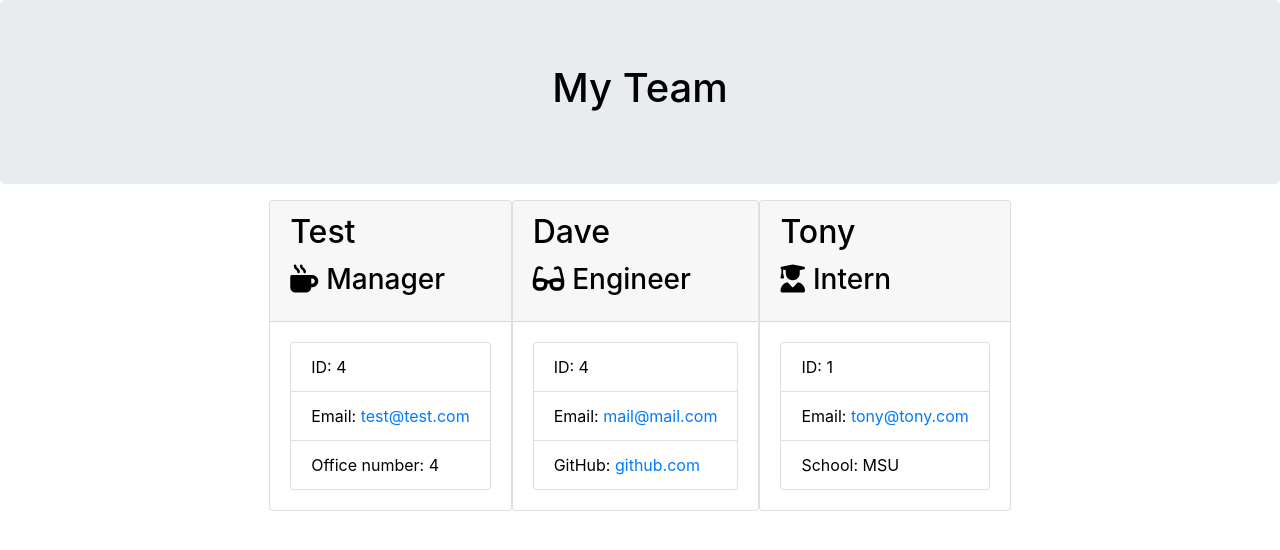
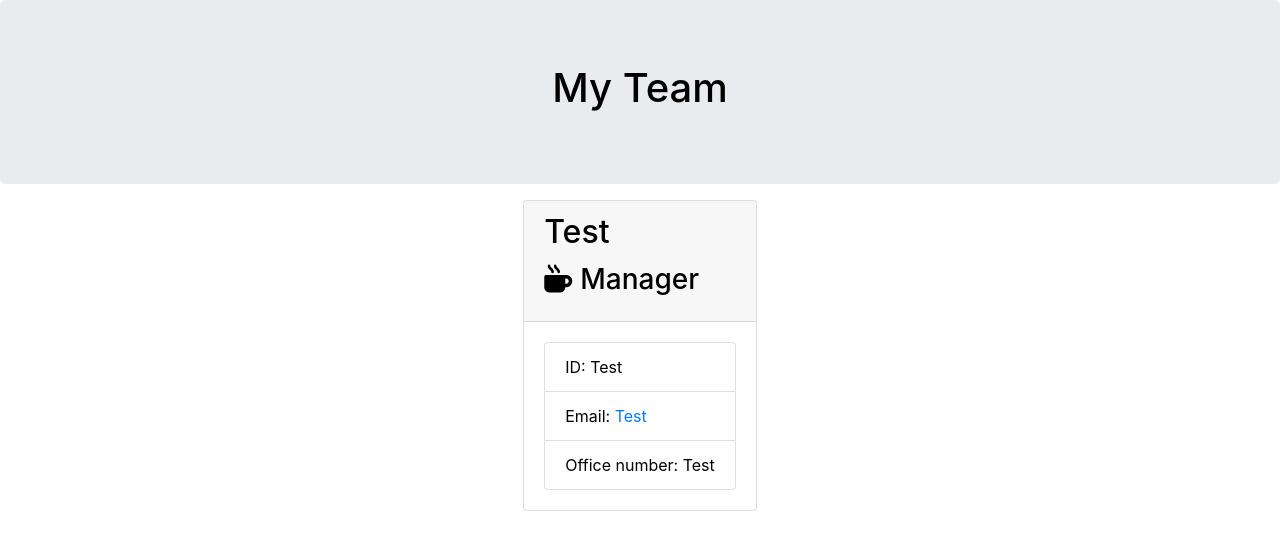
Before and after one commit to mtkfolger/TeamProfile, a website: page output/team.html in a window 1280 px wide. Drawn offline with nearby package versions, Linux system fonts and the light colour scheme; files that its build step writes are made by us from their sources.

Commit message:
updated README

```diff
--- a/output/team.html
+++ b/output/team.html
@@ -32,40 +32,12 @@
         </div>
         <div class="card-body">
             <ul class="list-group">
-                <li class="list-group-item">ID: 4</li>
-                <li class="list-group-item">Email: <a href="mailto:test@test.com">test@test.com</a></li>
-                <li class="list-group-item">Office number: 4</li>
+                <li class="list-group-item">ID: Test</li>
+                <li class="list-group-item">Email: <a href="mailto:Test">Test</a></li>
+                <li class="list-group-item">Office number: Test</li>
             </ul>
         </div>
     </div>
-
-        <div class="card employee-card">
-    <div class="card-header">
-        <h2 class="card-title">Dave</h2>
-        <h3 class="card-title"><i class="fas fa-glasses mr-2"></i>Engineer</h3>
-    </div>
-    <div class="card-body">
-        <ul class="list-group">
-            <li class="list-group-item">ID: 4</li>
-            <li class="list-group-item">Email: <a href="mailto:mail@mail.com">mail@mail.com</a></li>
-            <li class="list-group-item">GitHub: <a href="https://github.com/github.com" target="_blank" rel="noopener noreferrer">github.com</a></li>
-        </ul>
-    </div>
-</div>
-
-        <div class="card employee-card">
-    <div class="card-header">
-        <h2 class="card-title">Tony</h2>
-        <h3 class="card-title"><i class="fas fa-user-graduate mr-2"></i>Intern</h3>
-    </div>
-    <div class="card-body">
-        <ul class="list-group">
-            <li class="list-group-item">ID: 1</li>
-            <li class="list-group-item">Email: <a href="mailto:tony@tony.com">tony@tony.com</a></li>
-            <li class="list-group-item">School: MSU</li>
-        </ul>
-    </div>
-</div>
 
             </div>
         </div>
--- a/package.json
+++ b/package.json
@@ -9,7 +9,8 @@
   },
   "devDependencies": {},
   "scripts": {
-    "test": "echo \"Error: no test specified\" && exit 1"
+    "test": "echo \"Error: no test specified\" && exit 1",
+    "start": " npm i && node app.js"
   },
   "repository": {
     "type": "git",
```
Also changed, not shown: ReadMe/README.md.
